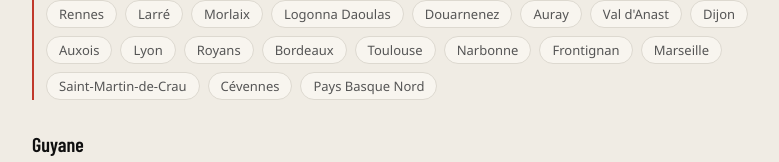
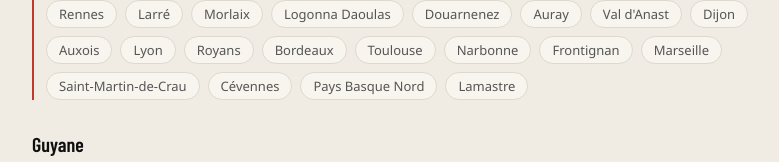
Before and after one commit to rebeccadumazert/mujawara, a React (Create React App) app: page /evenements in a window 1280 px wide. Shown: the part 1303-1465 px from the top of the page, without its empty margins (232-1011 px from the left). Built offline with nearby package versions, Linux system fonts and the light colour scheme; a web font is replaced by a local one.

Commit message:
Ajoute Lamastre

```diff
--- a/src/data/cities.js
+++ b/src/data/cities.js
@@ -874,6 +874,23 @@ const cities = [
 		lat: 40.7128,
 		lng: -74.006,
 	},
+	{
+		id: 77,
+		name: {
+			fr: "Lamastre",
+			en: "Lamastre",
+			ar: "لاماستري",
+			es: "Lamastre",
+		},
+		country: {
+			fr: "France",
+			en: "France",
+			ar: "فرنسا",
+			es: "Francia",
+		},
+		lat: 44.985489,
+		lng: 4.579637,
+	},
 ];
 
 export default cities;
```
